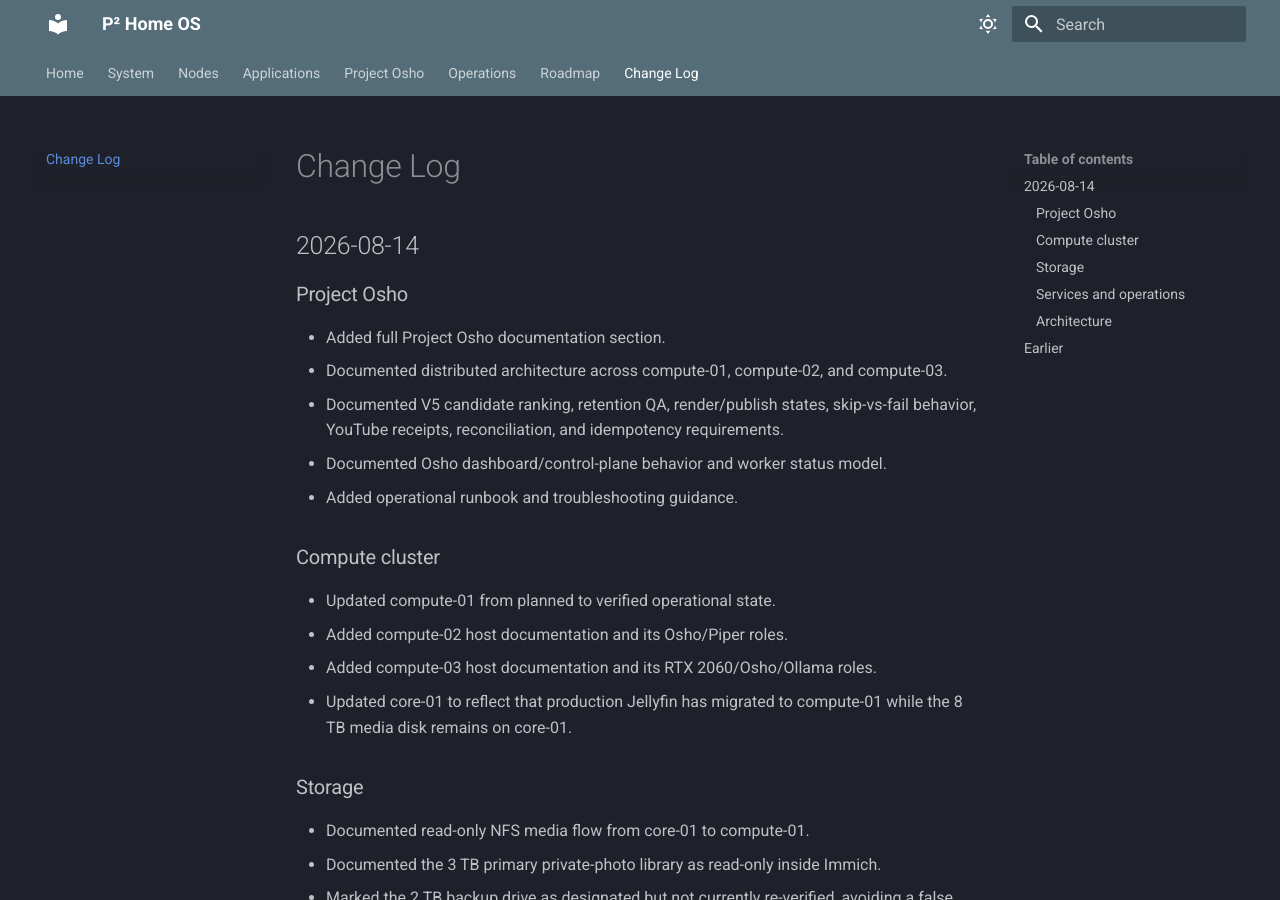
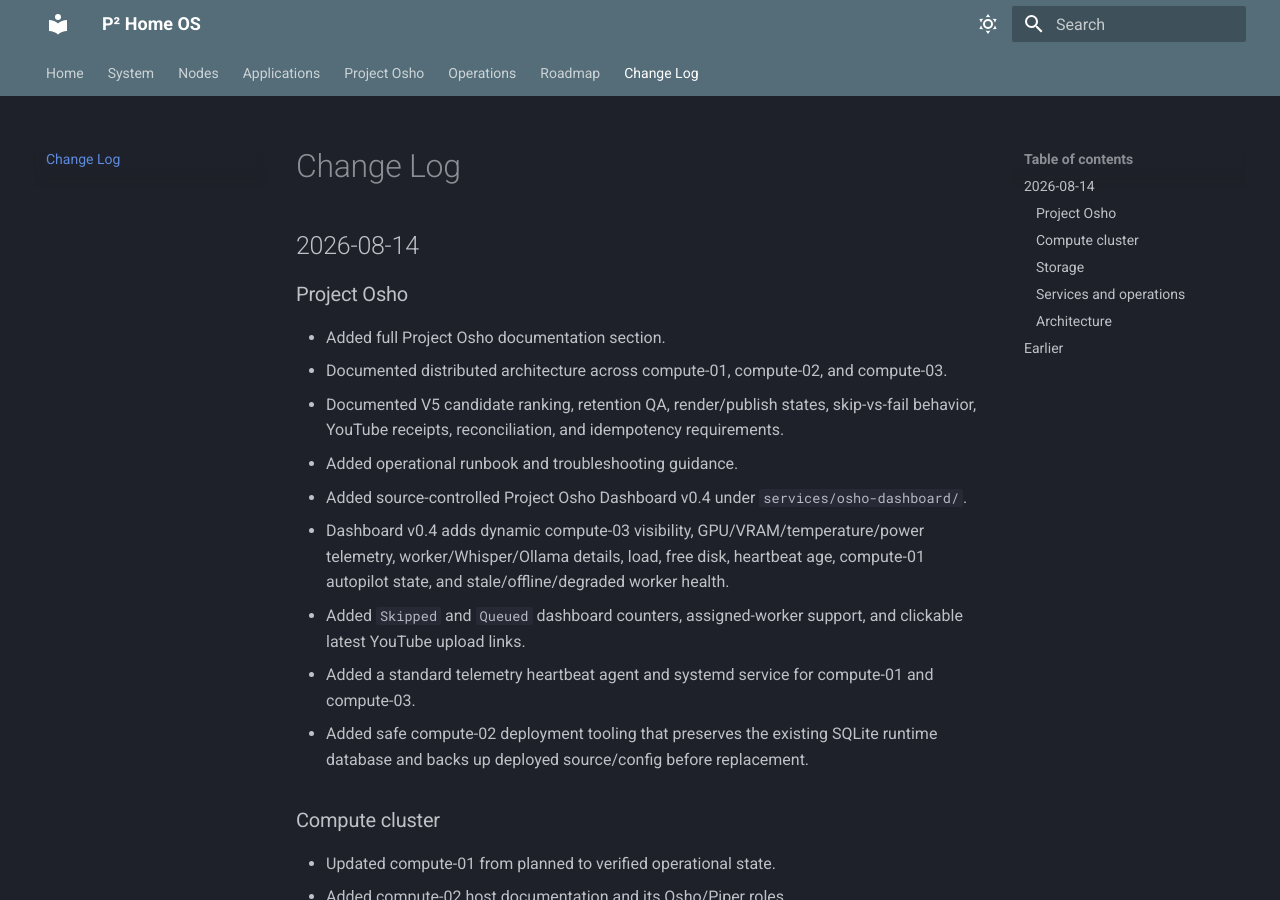
Before and after one commit to prabhat324/p2-home-os, an MkDocs documentation site: the page built from docs/changelog.md, in a window 1280 px wide and 900 px high. Built offline with MkDocs 1.6.1 and Material for MkDocs 9.7.7, drawn with Linux system fonts in a browser that asks for light colours.

Commit message:
docs: record Osho dashboard v0.4

```diff
--- a/docs/changelog.md
+++ b/docs/changelog.md
@@ -7,8 +7,12 @@
 - Added full Project Osho documentation section.
 - Documented distributed architecture across compute-01, compute-02, and compute-03.
 - Documented V5 candidate ranking, retention QA, render/publish states, skip-vs-fail behavior, YouTube receipts, reconciliation, and idempotency requirements.
-- Documented Osho dashboard/control-plane behavior and worker status model.
 - Added operational runbook and troubleshooting guidance.
+- Added source-controlled Project Osho Dashboard v0.4 under `services/osho-dashboard/`.
+- Dashboard v0.4 adds dynamic compute-03 visibility, GPU/VRAM/temperature/power telemetry, worker/Whisper/Ollama details, load, free disk, heartbeat age, compute-01 autopilot state, and stale/offline/degraded worker health.
+- Added `Skipped` and `Queued` dashboard counters, assigned-worker support, and clickable latest YouTube upload links.
+- Added a standard telemetry heartbeat agent and systemd service for compute-01 and compute-03.
+- Added safe compute-02 deployment tooling that preserves the existing SQLite runtime database and backs up deployed source/config before replacement.
 
 ### Compute cluster
 
```
